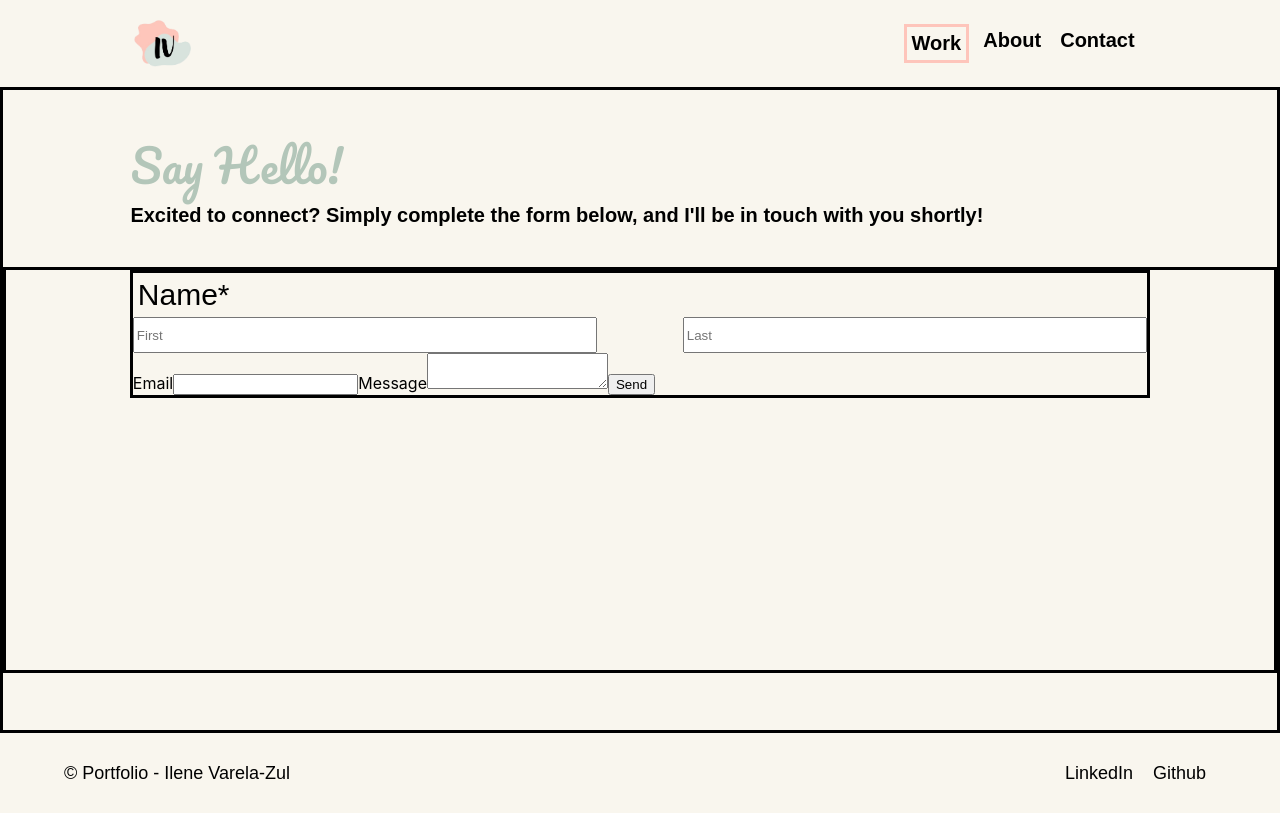
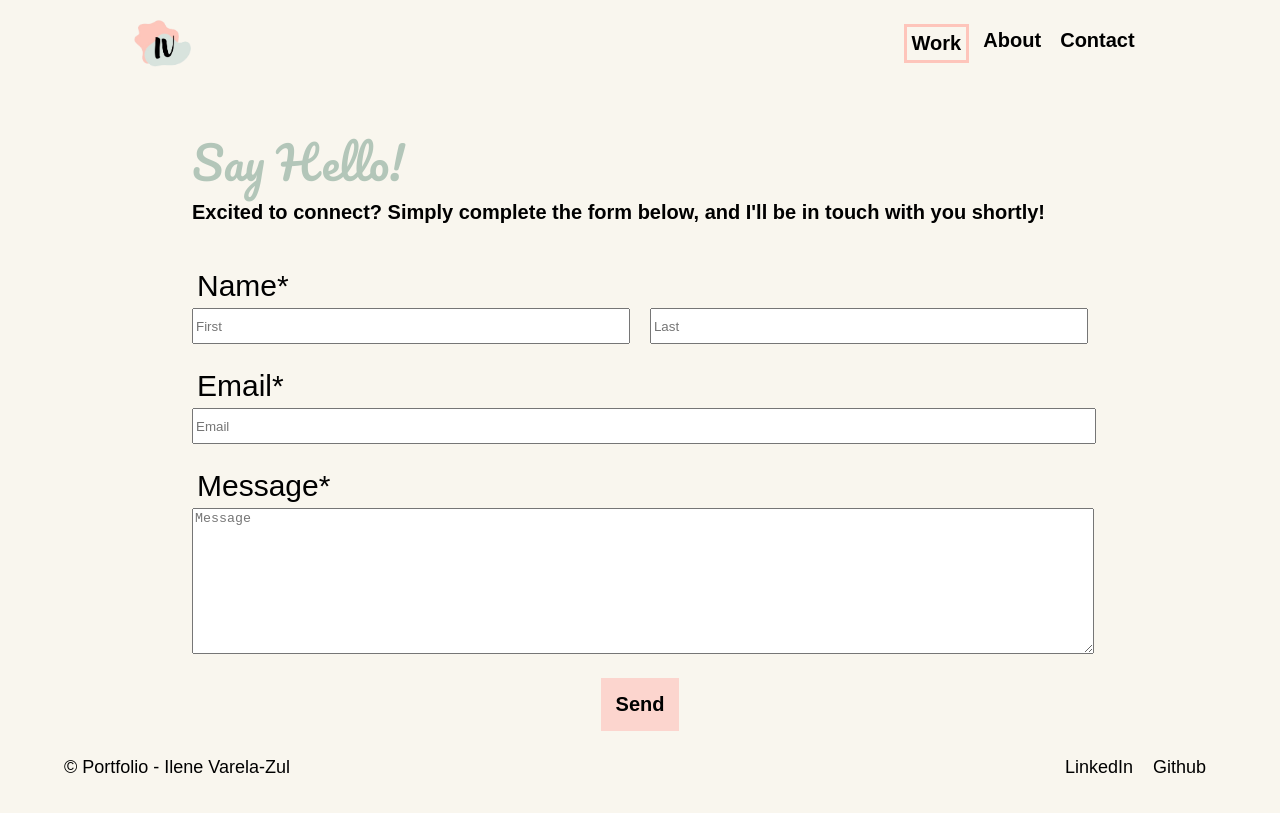
Before and after one commit to Varelazi/First-Portfolio, a React (Create React App) app: page /ContactMe in a window 1280 px wide. Built offline with nearby package versions, Linux system fonts and the light colour scheme; a web font is replaced by a local one.

Commit message:
Completed the contact me page it is beautiful

```diff
--- a/src/App.css
+++ b/src/App.css
@@ -179,6 +179,7 @@ html{
   font-family: "Pacifico", cursive;
   color: #B3C6B9;
   justify-content: center;
+  margin-top: 10px;
 }
 
 .skill-box{
@@ -240,7 +241,7 @@ html{
   padding: 20px;
 }
 
-.button{
+.button, #submit{
   text-decoration: none;
   color: black;
   font-size: 20px;
@@ -255,14 +256,13 @@ html{
   margin-right: 10px;
 }
 
-.button:hover{
+.button:hover, #submit:hover{
   background-color: transparent;
   border: solid #FCD5CE;
 }
 
 /* CONTACT ME CSS */
 .contact-container{
-  border: solid;
   height: 80vh;
 }
 
@@ -272,7 +272,7 @@ html{
 
 .contact-hello{
   display: inline;
-  margin-left: 10%;
+  margin-left: 15%;
   font-size: 45px;
   margin-bottom: 10px;
   font-family: "Pacifico", cursive;
@@ -281,25 +281,22 @@ html{
 
 .contact-intro{
   display: inline;
-  margin-left: 10%;
+  margin-left: 15%;
   font-family: "Gruppo", sans-serif;
   font-weight: 600;
   font-size: 20px;
 }
 
 .form-container{
-  border: solid;
-  height: 50vh;
   margin-top: 40px;
 }
 
 form{
-  border: solid;
-  width: 80%;
+  width: 70%;
   margin: auto;
 }
 
-.label-name{
+.label-name, .label-email, .label-message{
   font-family: "Gruppo", sans-serif;
   font-size: 30px;
   padding: 5px;
@@ -310,12 +307,34 @@ form{
   justify-content: space-between;
 }
 
-#input-first{
+#input-first, #input-last, #input-email{
   height: 30px;
-  width: 45%;
+  width: 48%;
 }
 
-#input-last{
-  height: 30px;
-  width: 45%;
+.form-email{
+  margin-top: 20px;
 }
+
+#input-email{
+  width: 100%;
+}
+
+.form-message{
+  margin-top: 20px;
+}
+
+#input-message{
+  height: 140px;
+  width: 100%;
+}
+
+.submit-button{
+  display: flex;
+  justify-content: center;
+}
+
+#submit{
+  border: transparent;
+  margin-top: 20px;
+}
--- a/src/components/ContactMe.js
+++ b/src/components/ContactMe.js
@@ -39,11 +39,21 @@ const ContactMe = () => {
                                 <input type="text" name="user_last" placeholder="Last" id="input-last"/>
                             </div>
                         </div>
-                        <label id="email-label">Email</label>
-                        <input type="email" name="user_email" id="box" />
-                        <label id="message-label">Message</label>
-                        <textarea name="message" id="box"/>
-                        <input type="submit" value="Send" id="submit"/>
+                        <div className="form-email">
+                            <div className="label-email">
+                                <label id="email-label">Email*</label>
+                            </div>
+                            <input type="email" name="user_email" placeholder="Email" id="input-email" />
+                        </div>
+                        <div className="form-message">
+                            <div className="label-message">
+                                <label id="message-label">Message*</label>
+                            </div>
+                            <textarea name="message" placeholder="Message" id="input-message"/>
+                        </div>
+                        <div className="submit-button">
+                            <input type="submit" value="Send" id="submit"/>
+                        </div>
                     </form>
                 </div>
             </div>
```
